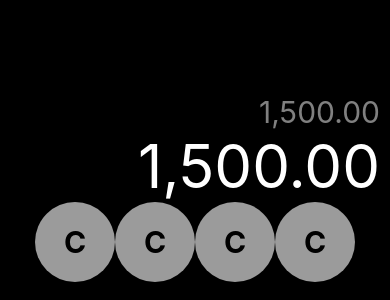
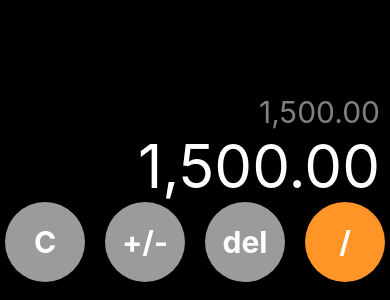
Before and after one commit to Cristaldo-Fiorela/React-Native-Udemy, a React Native app in the folder 03-Calculadora/: screen / in a window 390 px wide. Shown: the part 544-844 px from the top of the page. Built offline with nearby package versions, Linux system fonts and the light colour scheme.

Commit message:
haciendo los botones dinamicos segun los props que reciben

```diff
--- /dev/null
+++ b/03-Calculadora/src/components/BotonCalc.tsx
@@ -0,0 +1,31 @@
+import React from 'react'
+import { Text, View } from 'react-native'
+import styles from '../theme/appTheme'
+
+interface Props {
+    texto: string;
+    color?: string;
+}
+
+const BotonCalc = ({ texto, color = '#2D2D2D' }: Props) => {
+    return (
+        <View
+            style={{
+                ...styles.boton,
+                backgroundColor: color
+            }}
+        >
+
+            <Text style={ styles.botonTexto }>{ texto }</Text>
+        </View>
+    )
+}
+
+export default BotonCalc;
+
+
+/*
+#2D2D2D
+#9B9B9B
+#FF9427
+*/
--- a/03-Calculadora/src/screens/CalculadoraScreen.tsx
+++ b/03-Calculadora/src/screens/CalculadoraScreen.tsx
@@ -1,6 +1,7 @@
 import React from 'react';
 import { Text, View } from 'react-native';
 import styles from '../theme/appTheme';
+import BotonCalc from '../components/BotonCalc';
 
 const CalculadoraScreen = () => {
     return (
@@ -11,22 +12,10 @@ const CalculadoraScreen = () => {
 
             <View style={ styles.fila }>
                 {/* Boton */}
-                <View style={ styles.boton }>
-                    <Text style={ styles.botonTexto }>C</Text>
-                </View>
-
-                <View style={ styles.boton }>
-                    <Text style={ styles.botonTexto }>C</Text>
-                </View>
-
-                <View style={ styles.boton }>
-                    <Text style={ styles.botonTexto }>C</Text>
-                </View>
-
-                <View style={ styles.boton }>
-                    <Text style={ styles.botonTexto }>C</Text>
-                </View>
-
+                <BotonCalc texto='C' color="#9B9B9B"/>
+                <BotonCalc texto='+/-' color="#9B9B9B"/>
+                <BotonCalc texto='del' color="#9B9B9B"/>
+                <BotonCalc texto='/' color="#FF9427"/>
             </View>
         </View>
     )
--- a/03-Calculadora/src/theme/appTheme.tsx
+++ b/03-Calculadora/src/theme/appTheme.tsx
@@ -27,14 +27,15 @@ const styles = StyleSheet.create({
         paddingHorizontal: 10,
     },
     boton: {
-        backgroundColor: '#9B9B9B',
+        backgroundColor: '#2D2D2D',
         borderRadius: 100,
         height: 80,
+        marginHorizontal: 10,
         justifyContent: 'center',
         width: 80,
     },
     botonTexto: {
-        color: 'black',
+        color: 'white',
         fontSize: 30,
         fontWeight: 'bold',
         padding: 10,
```
